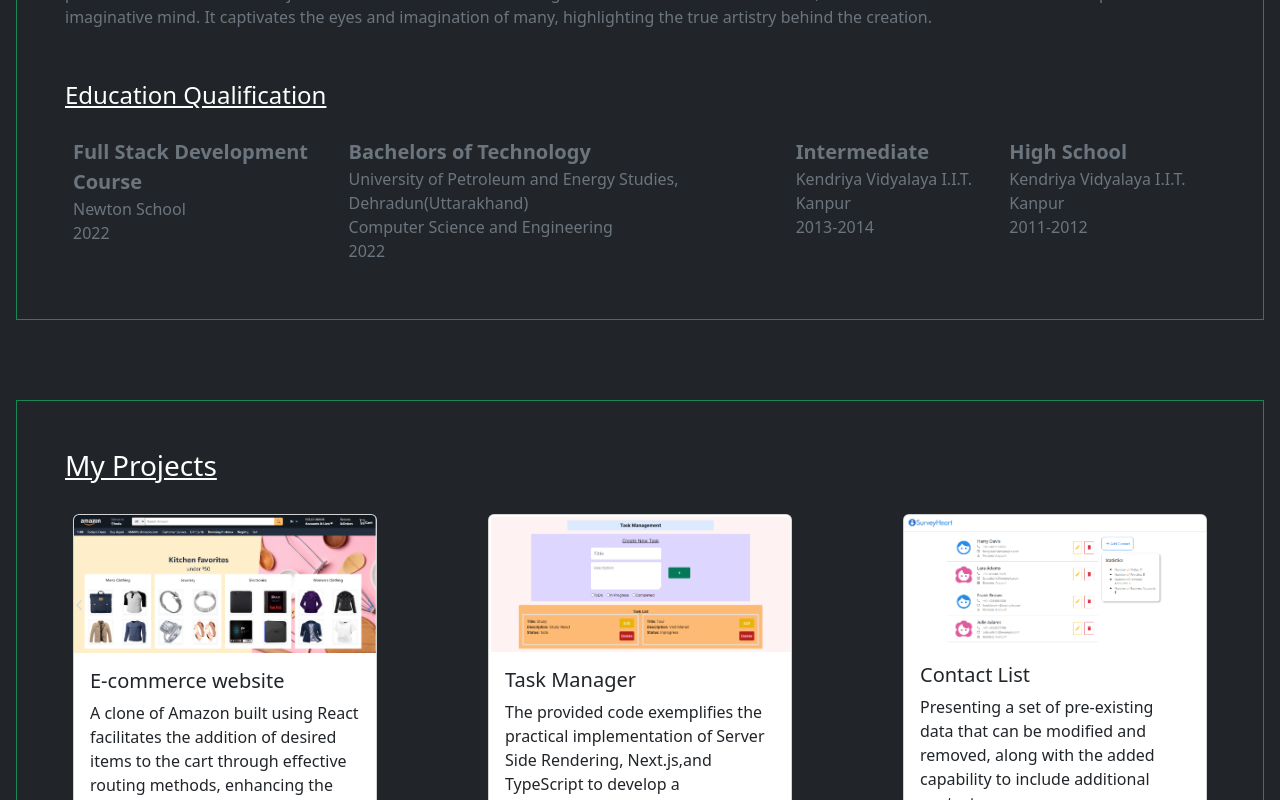
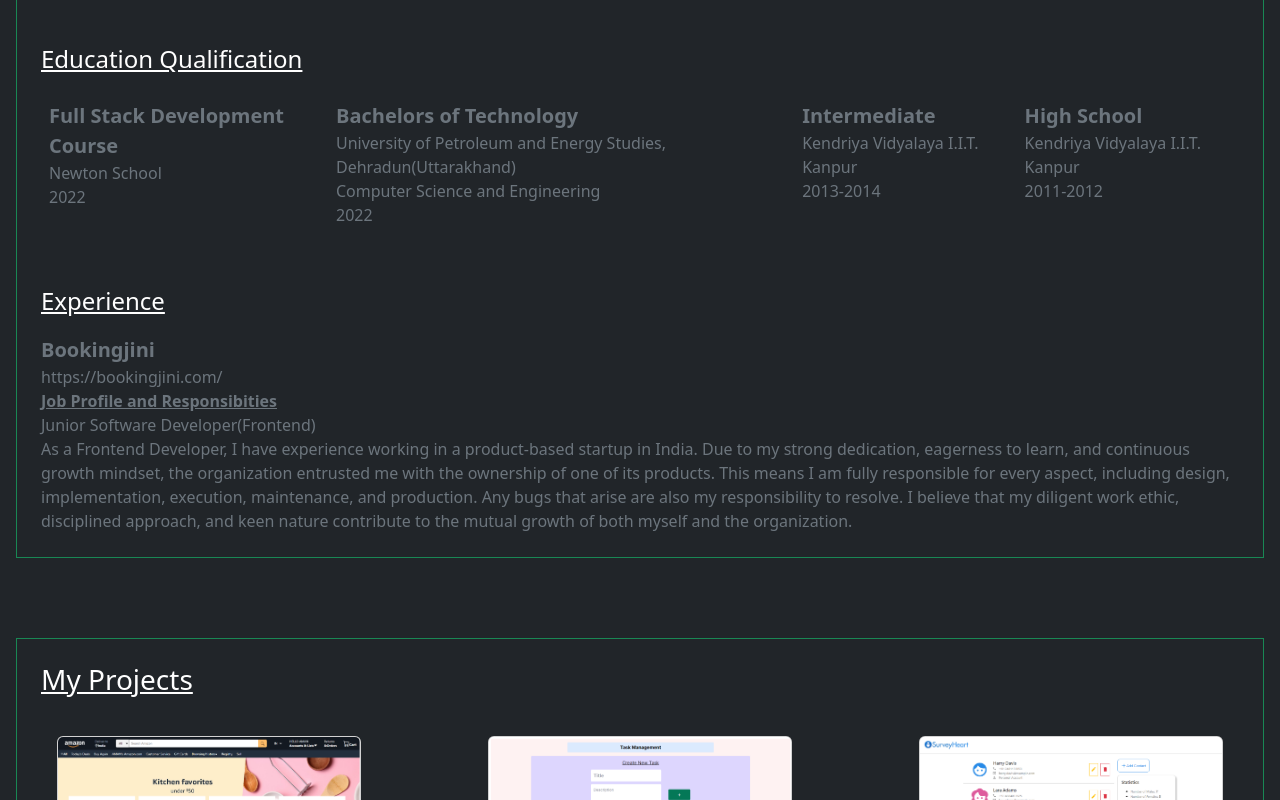
Before and after one commit to aman01197kumar/portfolio, a React (Vite) app: page / in a window 1280 px wide. Shown: the part 880-1680 px from the top of the page. Built offline with nearby package versions, Linux system fonts and the light colour scheme.

Commit message:
fixed: some styles

```diff
--- a/src/components/AboutMe.tsx
+++ b/src/components/AboutMe.tsx
@@ -1,11 +1,11 @@
 import React from "react";
 import styles from "../styles/aboutMe.module.scss";
-import {myData} from '../assets/Data/myData'
+import { myData } from "../assets/Data/myData";
 
 function AboutMe() {
   return (
     <div className="p-3 mt-5">
-      <div className="border border-success p-5 ">
+      <div className="border border-success p-4 ">
         <div className="h3 text-white text-decoration-underline">About Me</div>
         <div className="text-secondary">
           I am filled with wonder and amazement when I witness the enchanting
@@ -16,20 +16,46 @@ function AboutMe() {
           imagination of many, highlighting the true artistry behind the
           creation.
         </div>
-        <div className="fs-4 text-white text-decoration-underline mt-5">Education Qualification</div>
-        <div className={`d-flex justify-content-between ${styles.flex__container}`}>
-      {
-        myData?.map(item=>{
-          return(
-            <div className="text-secondary mt-3 p-2">
-        <div className="fs-5 fw-bold">{item?.course}</div>
-        <div>{item?.institute}</div>
-        <div>{item?.degree}</div>
-        <div>{item?.course_year}</div>
+        <div className="fs-4 text-white text-decoration-underline mt-5">
+          Education Qualification
         </div>
-          )
-        })
-      }
+        <div
+          className={`d-flex justify-content-between ${styles.flex__container}`}
+        >
+          {myData?.map((item) => {
+            return (
+              <div className="text-secondary mt-3 p-2">
+                <div className="fs-5 fw-bold">{item?.course}</div>
+                <div>{item?.institute}</div>
+                <div>{item?.degree}</div>
+                <div>{item?.course_year}</div>
+              </div>
+            );
+          })}
+        </div>
+        <div className="fs-4 text-white text-decoration-underline mt-5">
+          Experience
+        </div>
+        <div>
+          <div className="fs-5 text-secondary fw-bold mt-3">Bookingjini</div>
+          <div className="fs-6 text-secondary">https://bookingjini.com/</div>
+          <div className="text-secondary text-decoration-underline fw-bold">
+            Job Profile and Responsibities
+          </div>
+          <div className="text-secondary ">
+            Junior Software Developer(Frontend)
+          </div>
+          <div className="text-secondary">
+            As a Frontend Developer, I have experience working in a
+            product-based startup in India. Due to my strong dedication,
+            eagerness to learn, and continuous growth mindset, the organization
+            entrusted me with the ownership of one of its products. This means I
+            am fully responsible for every aspect, including design,
+            implementation, execution, maintenance, and production. Any bugs
+            that arise are also my responsibility to resolve. I believe that my
+            diligent work ethic, disciplined approach, and keen nature
+            contribute to the mutual growth of both myself and the organization.
+          </div>
         </div>
       </div>
     </div>
--- a/src/components/LandingPage.tsx
+++ b/src/components/LandingPage.tsx
@@ -7,9 +7,9 @@ function LandingPage() {
     <div>
         <div className={`d-flex justify-content-center align-items-center ${styles.landingpage__wrapper}`}>
         <div className={styles.image__container}>
-          <Image src={myself} rounded style={{width: '63%',marginLeft: '7rem'}}/>
+          <Image src={myself} rounded style={{width: '63%',marginLeft: '4.5rem'}}/>
         </div>
-        <div className='w-3'  style={{width: '50%'}}>
+        <div style={{width: '50%'}}>
             <div className={`text-white ${styles.name__container}`}>Aman Kumar</div>
             <div className='text-secondary h2'>Frontend Web Developer</div>
         </div>
--- a/src/components/Projects.tsx
+++ b/src/components/Projects.tsx
@@ -1,16 +1,17 @@
 import React from 'react'
-import styles from '../styles/aboutMe.module.scss'
+import styles from '../styles/projects.module.scss'
 import { projectsData } from '../assets/Data/projectsData'
 import CustomCard from './CustomCard'
+
 
 function Projects() {
   return (
     <div className="p-3 mt-5">
-      <div className="border border-success p-5 ">
+      <div className="border border-success p-4 ">
         <div className="h3 text-white text-decoration-underline">My Projects</div>
         <div className={`d-flex justify-content-between ${styles.flex__container}`}>
         {projectsData?.map(item => (
-        <div className="mt-3 p-2" >
+        <div className="mt-3" >
           <CustomCard
           key={item?.id}
             desc={item?.desc}
--- a/src/styles/aboutMe.module.scss
+++ b/src/styles/aboutMe.module.scss
@@ -2,7 +2,7 @@
 @media only screen and (max-width: 600px) {
     .flex__container {
       width: 100%;
-      align-items: center;
+      align-items: flex-start;
       flex-direction: column;
       justify-content: center;
       flex-wrap: wrap;
--- /dev/null
+++ b/src/styles/projects.module.scss
@@ -0,0 +1,10 @@
+.flex__container{
+    padding: 1rem;
+}
+@media only screen and (max-width: 600px) {
+    .flex__container {
+    flex-direction: column;
+    justify-content: center;
+
+    }
+  }
```
Also changed, not shown: src/App.tsx (+17 -15 lines), src/components/Footer.tsx (+10 -8 lines).
